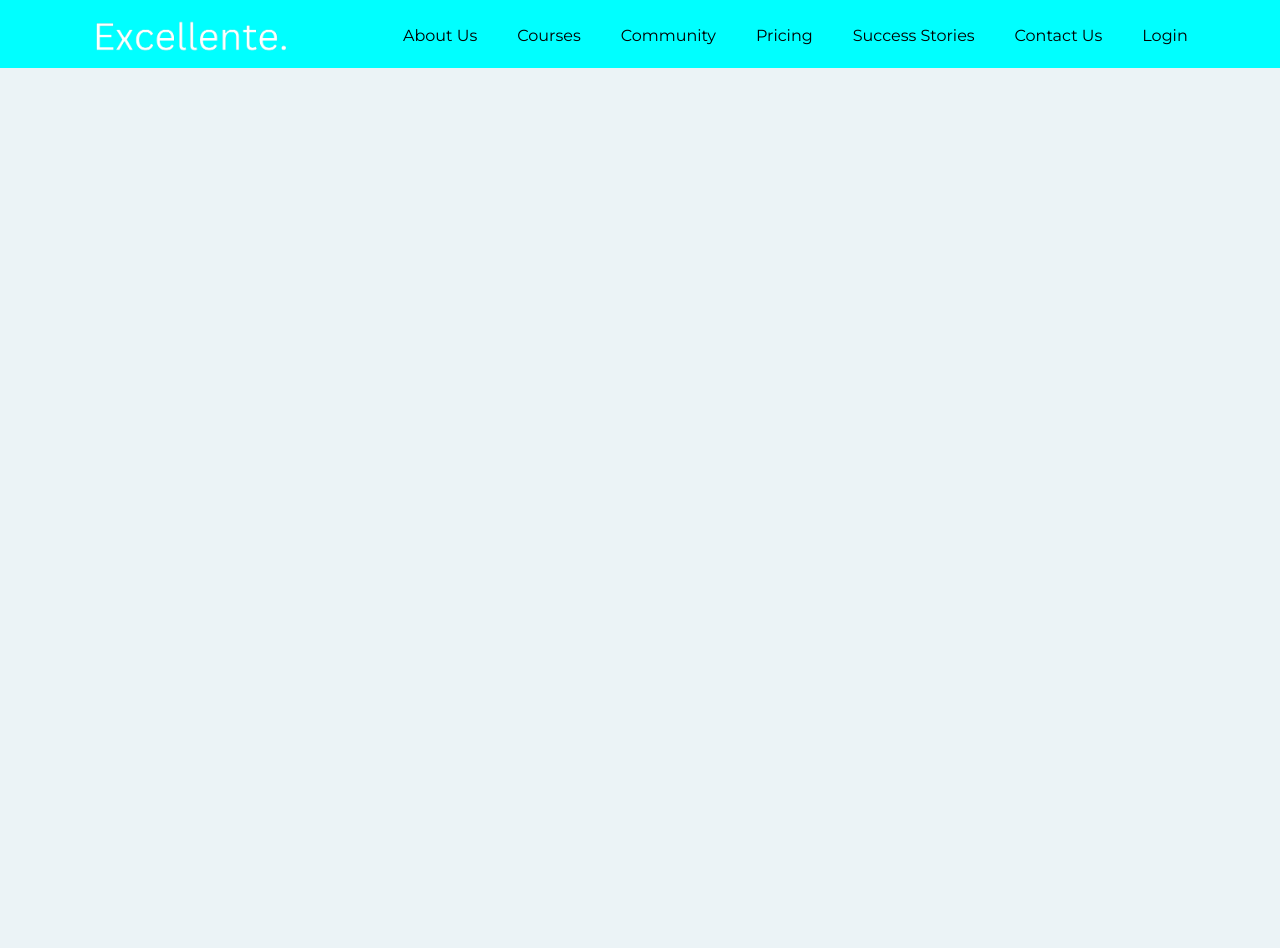
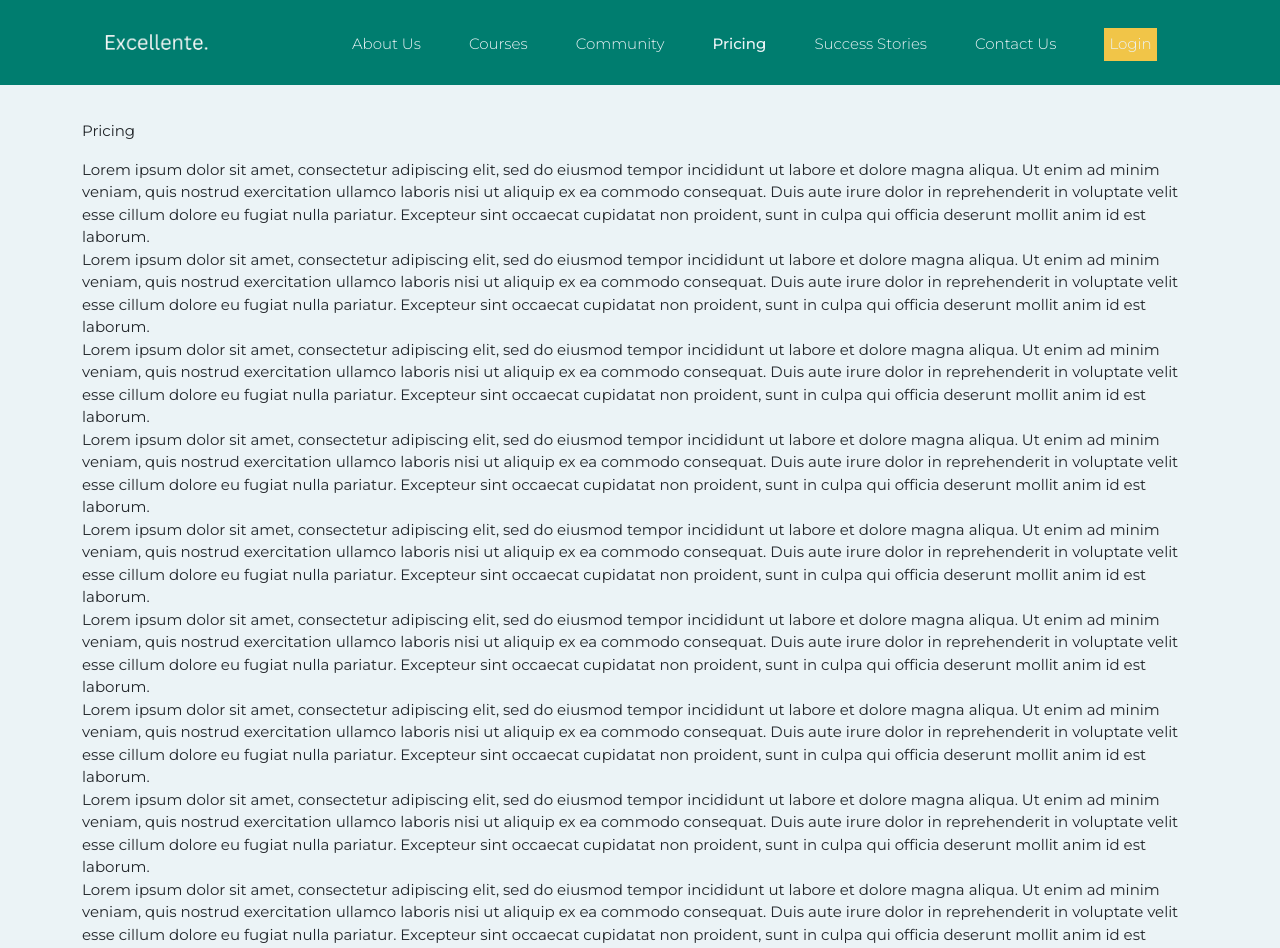
Before and after one commit to eun101/miniproject2, a React (Create React App) app: page /pricing in a window 1280 px wide. Shown: the top 948 px of the page. Before the commit the page ends 800 px from the top, so only its background shows below. Built offline with nearby package versions, Linux system fonts and the light colour scheme.

Commit message:
update navbar

```diff
--- a/src/App.css
+++ b/src/App.css
@@ -3,25 +3,26 @@ body {
   margin: 0px;
   background-color: #EBF3F6;
   font-family: 'Montserrat', sans-serif !important;
-  font-size: 16px;
+  font-weight: 400;
+  font-size: 15px;
  }
 
- .header img{
-  width: 80%;
-  padding-top: 10px;
+.navbar img{
+  width: 50%;
+margin-left:  50px;
 
  }
 
- .header ul{
+ .navbar ul{
   list-style-type: none;
   display:flex;
-  gap: 2rem;
+  gap: 3rem;
   padding-top: 20px;
 
 }
 
 
-.header li{
+.navbar li{
   text-decoration: none;
 }
 
@@ -29,28 +30,50 @@ body {
 
 nav a{
   text-decoration: none;
-  color: black;
+  color: #EBF3F6;
   display: flex;
   align-items: center;
   height:100%;
-  padding: .25rem;
+
+
+}
+
+nav li.active{
+  font-weight: 500;
+  color:#F1C548 !important;
+}
+
+
+nav a.active{
+  font-weight: 500;
+  color:#F1C548;
 }
 
 
 
-nav li.active{
-  background-color: #F1C548;
-}
-
 nav a:hover{
-  color: red;
+  color: #EBF3F6;
+  font-weight: 500;
   }
 
 nav {
-  background-color: aqua;
+  background-color: #007D6F;
+  font-weight: 300;
+
 }
 
 
+.login {
+  border: solid #F1C548;
+  padding: 2px;
+  background-color: #F1C548;
+
+}
+
+.container {
+  padding: auto;
+  padding-top: 120px;
+}
 
 
 
--- a/src/App.js
+++ b/src/App.js
@@ -1,24 +1,33 @@
 import 'bootstrap/dist/css/bootstrap.min.css';
 import './App.css';
 import React from 'react';
-import { Routes, Route } from "react-router-dom";
+import { BrowserRouter, Routes, Route } from "react-router-dom";
 import Header from './Header';
 import Course from './Course';
 import Community from './Community';
 import Pricing from './Pricing';
 import SuccessStories from './SuccessStories';
-
-
-
+import SignUp from './SignUp';
+import Login from './Login';
 import Footer from './Footer';
+import MainContent from './MainContent';
 
 
 function App() {
   return (
-    <div>
-    <Header />
+    <BrowserRouter>
+      <Header/>
+      <Routes>
+        <Route path="/courses" element= {<Course />} />
+        <Route path="/community" element= {<Community />} />
+        <Route path="/pricing" element= {<Pricing />} />
+        <Route path="/successstories" element= {<SuccessStories />} />
+        <Route path="/login" element= {<Login />} />
+      </Routes>
     {/* <Footer /> */}
-    </div>
+      <MainContent/>
+
+    </BrowserRouter>
   );
 }
 
--- a/src/Community.js
+++ b/src/Community.js
@@ -0,0 +1,20 @@
+import React from "react";
+import {Container} from 'react-bootstrap';
+
+class Community extends React.Component {
+    constructor(props){
+        super (props);
+    }
+
+
+render() {
+    return (
+        <Container>
+        <div>
+            <div>Community</div>
+        </div>
+        </Container>
+    )
+}
+}
+export default Community;
--- a/src/Course.js
+++ b/src/Course.js
@@ -0,0 +1,23 @@
+import React from "react";
+import {Container} from 'react-bootstrap';
+
+class Course extends React.Component {
+    constructor(props){
+        super (props);
+    }
+
+
+render() {
+    return (
+        <Container>
+        <div>
+            <div>Course
+            Course
+            CourseCourseCourse
+            </div>
+        </div>
+        </Container>
+    )
+}
+}
+export default Course;
--- a/src/Header.js
+++ b/src/Header.js
@@ -1,42 +1,48 @@
 import React from "react";
-import { Link } from "react-router-dom";
-
+import { Link, useResolvedPath, useMatch } from "react-router-dom";
+import { Nav, Container, Navbar, NavDropdown} from 'react-bootstrap';
 
 
 class Header extends React.Component{
     render(){
         return(
-            <nav className="header">
-                <div className ="container">
-                    <div className="row">
-                        <div className="col-3 col-sm-3">
-                        <img src="./img1.png"></img>
-                        </div>
-                        <div className="col-9 col-sm-9">
+            <Navbar expand="lg" fixed="top">
+
+                {/* <Container> */}
+                <div className="col-3 px-5">
+                <Link to="/"><img src="./img1.png"></img></Link>
+                </div>
+                    <div className="col-9">
+                    <Navbar.Toggle aria-controls="basic-navbar-nav" />
+                    <Navbar.Collapse id="basic-navbar-nav">
                             <ul>
                                 <CustomLink to="/aboutus">About Us</CustomLink>
                                 <CustomLink to="/courses">Courses</CustomLink>
                                 <CustomLink to="/community">Community</CustomLink>
-                                <CustomLink href="/pricing">Pricing</CustomLink>
-                                <CustomLink href="/successstories">Success Stories</CustomLink>
-                                <CustomLink href="/contactus">Contact Us</CustomLink>
-                                <CustomLink href ="/login">Login</CustomLink>
+                                <CustomLink to="/pricing">Pricing</CustomLink>
+                                <CustomLink to="/successstories">Success Stories</CustomLink>
+                                <CustomLink to="/contactus">Contact Us</CustomLink>
+                                <CustomLink className="login" to ="/login">Login</CustomLink>
                             </ul>
-                        </div>
+
+                    </Navbar.Collapse>
                     </div>
-                </div>
-            </nav>
+
+                {/* </Container> */}
+            </Navbar>
         );
     }
 }
 
 function CustomLink({ to, children, ...props }){
-    const path = window.location.pathname
+    const resolvedPath = useResolvedPath(to)
+    const isActive = useMatch({path: resolvedPath.pathname})
+
     return (
-        <li className= {path === to ? "active" : ""}>
-            <a href={to} {...props}>
+        <li className= {isActive ? "active" : ""}>
+            <Link to={to} {...props}>
             {children}
-            </a>
+            </Link>
         </li>
     )
 }
--- a/src/Login.js
+++ b/src/Login.js
@@ -1,4 +1,5 @@
 import React from "react";
+import {Container} from 'react-bootstrap';
 
 class Login extends React.Component {
     constructor(props){
@@ -7,10 +8,13 @@ class Login extends React.Component {
 
 
 render() {
+
     return (
+        <Container>
         <div>
             <div>Login</div>
         </div>
+        </Container>
     )
 }
 }
--- a/src/Pricing.js
+++ b/src/Pricing.js
@@ -1,4 +1,7 @@
 import React from "react";
+import {Container} from 'react-bootstrap';
+
+
 
 class Pricing extends React.Component {
     constructor(props){
@@ -8,9 +11,47 @@ class Pricing extends React.Component {
 
 render() {
     return (
+        <Container>
         <div>
+
             <div>Pricing</div>
+            <div className="pt-3">
+            Lorem ipsum dolor sit amet, consectetur adipiscing elit, sed do eiusmod tempor incididunt ut labore et dolore magna aliqua. Ut enim ad minim veniam, quis nostrud exercitation ullamco laboris nisi ut aliquip ex ea commodo consequat. Duis aute irure dolor in reprehenderit in voluptate velit esse cillum dolore eu fugiat nulla pariatur. Excepteur sint occaecat cupidatat non proident, sunt in culpa qui officia deserunt mollit anim id est laborum.
+            </div>
+            <div>
+            Lorem ipsum dolor sit amet, consectetur adipiscing elit, sed do eiusmod tempor incididunt ut labore et dolore magna aliqua. Ut enim ad minim veniam, quis nostrud exercitation ullamco laboris nisi ut aliquip ex ea commodo consequat. Duis aute irure dolor in reprehenderit in voluptate velit esse cillum dolore eu fugiat nulla pariatur. Excepteur sint occaecat cupidatat non proident, sunt in culpa qui officia deserunt mollit anim id est laborum.
+            </div>
+            <div>
+            Lorem ipsum dolor sit amet, consectetur adipiscing elit, sed do eiusmod tempor incididunt ut labore et dolore magna aliqua. Ut enim ad minim veniam, quis nostrud exercitation ullamco laboris nisi ut aliquip ex ea commodo consequat. Duis aute irure dolor in reprehenderit in voluptate velit esse cillum dolore eu fugiat nulla pariatur. Excepteur sint occaecat cupidatat non proident, sunt in culpa qui officia deserunt mollit anim id est laborum.
+            </div>
+            <div>
+            Lorem ipsum dolor sit amet, consectetur adipiscing elit, sed do eiusmod tempor incididunt ut labore et dolore magna aliqua. Ut enim ad minim veniam, quis nostrud exercitation ullamco laboris nisi ut aliquip ex ea commodo consequat. Duis aute irure dolor in reprehenderit in voluptate velit esse cillum dolore eu fugiat nulla pariatur. Excepteur sint occaecat cupidatat non proident, sunt in culpa qui officia deserunt mollit anim id est laborum.
+            </div>
+            <div>
+            Lorem ipsum dolor sit amet, consectetur adipiscing elit, sed do eiusmod tempor incididunt ut labore et dolore magna aliqua. Ut enim ad minim veniam, quis nostrud exercitation ullamco laboris nisi ut aliquip ex ea commodo consequat. Duis aute irure dolor in reprehenderit in voluptate velit esse cillum dolore eu fugiat nulla pariatur. Excepteur sint occaecat cupidatat non proident, sunt in culpa qui officia deserunt mollit anim id est laborum.
+            </div>
+            <div>
+            Lorem ipsum dolor sit amet, consectetur adipiscing elit, sed do eiusmod tempor incididunt ut labore et dolore magna aliqua. Ut enim ad minim veniam, quis nostrud exercitation ullamco laboris nisi ut aliquip ex ea commodo consequat. Duis aute irure dolor in reprehenderit in voluptate velit esse cillum dolore eu fugiat nulla pariatur. Excepteur sint occaecat cupidatat non proident, sunt in culpa qui officia deserunt mollit anim id est laborum.
+            </div>
+            <div>
+            Lorem ipsum dolor sit amet, consectetur adipiscing elit, sed do eiusmod tempor incididunt ut labore et dolore magna aliqua. Ut enim ad minim veniam, quis nostrud exercitation ullamco laboris nisi ut aliquip ex ea commodo consequat. Duis aute irure dolor in reprehenderit in voluptate velit esse cillum dolore eu fugiat nulla pariatur. Excepteur sint occaecat cupidatat non proident, sunt in culpa qui officia deserunt mollit anim id est laborum.
+            </div>
+            <div>
+            Lorem ipsum dolor sit amet, consectetur adipiscing elit, sed do eiusmod tempor incididunt ut labore et dolore magna aliqua. Ut enim ad minim veniam, quis nostrud exercitation ullamco laboris nisi ut aliquip ex ea commodo consequat. Duis aute irure dolor in reprehenderit in voluptate velit esse cillum dolore eu fugiat nulla pariatur. Excepteur sint occaecat cupidatat non proident, sunt in culpa qui officia deserunt mollit anim id est laborum.
+            </div>
+            <div>
+            Lorem ipsum dolor sit amet, consectetur adipiscing elit, sed do eiusmod tempor incididunt ut labore et dolore magna aliqua. Ut enim ad minim veniam, quis nostrud exercitation ullamco laboris nisi ut aliquip ex ea commodo consequat. Duis aute irure dolor in reprehenderit in voluptate velit esse cillum dolore eu fugiat nulla pariatur. Excepteur sint occaecat cupidatat non proident, sunt in culpa qui officia deserunt mollit anim id est laborum.
+            </div>
+            <div>
+            Lorem ipsum dolor sit amet, consectetur adipiscing elit, sed do eiusmod tempor incididunt ut labore et dolore magna aliqua. Ut enim ad minim veniam, quis nostrud exercitation ullamco laboris nisi ut aliquip ex ea commodo consequat. Duis aute irure dolor in reprehenderit in voluptate velit esse cillum dolore eu fugiat nulla pariatur. Excepteur sint occaecat cupidatat non proident, sunt in culpa qui officia deserunt mollit anim id est laborum.
+            </div>
+            <div>
+            Lorem ipsum dolor sit amet, consectetur adipiscing elit, sed do eiusmod tempor incididunt ut labore et dolore magna aliqua. Ut enim ad minim veniam, quis nostrud exercitation ullamco laboris nisi ut aliquip ex ea commodo consequat. Duis aute irure dolor in reprehenderit in voluptate velit esse cillum dolore eu fugiat nulla pariatur. Excepteur sint occaecat cupidatat non proident, sunt in culpa qui officia deserunt mollit anim id est laborum.
+            </div>
+
+
         </div>
+        </Container>
     )
 }
 }
--- a/src/SuccessStories.js
+++ b/src/SuccessStories.js
@@ -0,0 +1,20 @@
+import React from "react";
+import {Container} from 'react-bootstrap';
+
+class SuccessStories extends React.Component {
+    constructor(props){
+        super (props);
+    }
+
+
+render() {
+    return (
+        <Container>
+        <div>
+            <div>SuccessStories</div>
+        </div>
+        </Container>
+    )
+}
+}
+export default SuccessStories;
```
Also changed, not shown: src/MainContent.js (+27 -0 lines).
